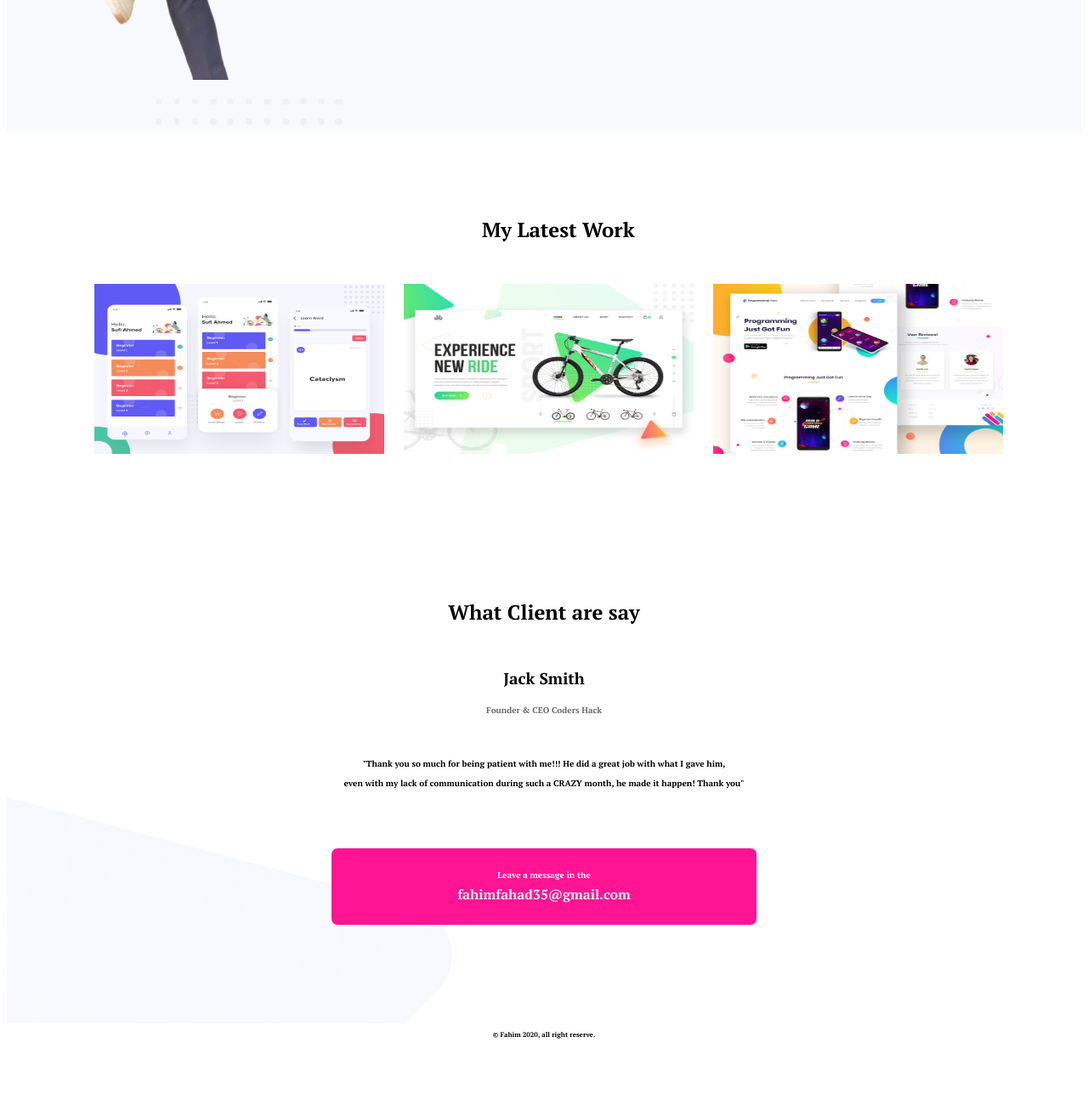
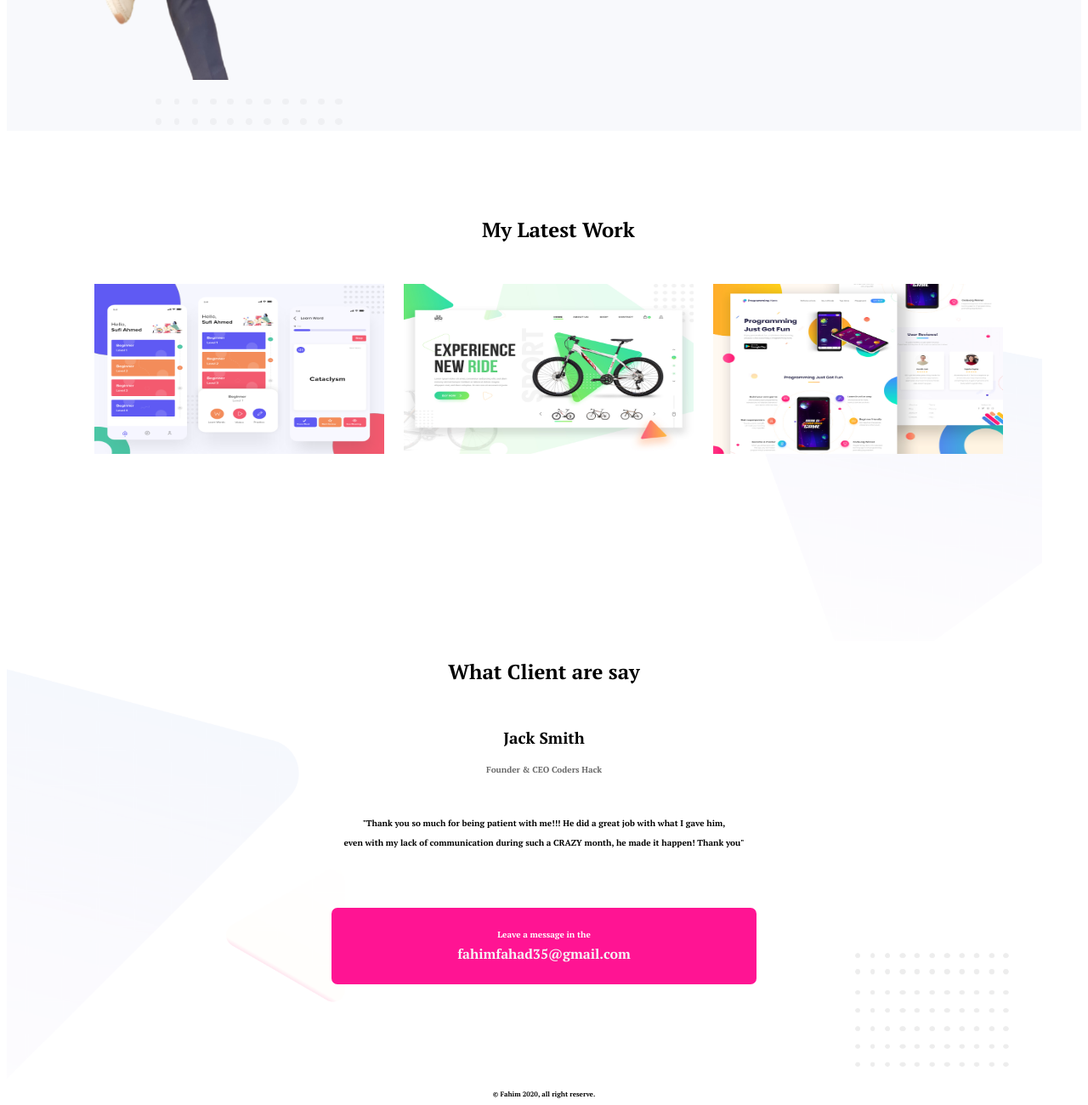
Before and after one commit to Fahim-Ahmeed/first-assignment, a plain HTML site: page index.html in a window 1280 px wide. Shown: the part 1254-2554 px from the top of the page at 85% size. Before the commit the page ends 2484 px from the top, so only its background shows below. Drawn offline with Linux system fonts and the light colour scheme.

Commit message:
alhamdulillah work is done

```diff
--- a/assests/css/style.css
+++ b/assests/css/style.css
@@ -67,10 +67,11 @@ a{
     width: 100%;
 }
 .main-div{
-    margin-bottom: 150px;
+    margin-bottom:;
     margin-left:80px;
     width:90%;
-    height:300px;
+    height:500px;
+    background-size: 100% 100%;
     background-image: url('../images/latest-work-bg.png');
     background-repeat: no-repeat;
 
@@ -78,14 +79,8 @@ a{
 .main-div h2{
     text-align:center;
 }
-.last-section{
-    width:100%;
-    height:500px;
-    border:2px solid red;
-}
-.last-section h2{
-    text-align:center;
-}
+
+
 .color-div{
     border-radius:7px;
     margin:auto;
@@ -95,9 +90,10 @@ a{
     background-color:#ff1493;
 }
 .client{
-    margin:0;
-    padding-bottom:100px;
-    height:400px;
-    background-image:url("../images/footer-bg.png");
+
+    width:100%;
+    height:500px;
+    background-size:cover;
+    background-image:url("../images/footer-bg2.png");
     background-repeat: no-repeat;
 }
```
Also changed, not shown: assests/images/footer-bg2.png (added).
